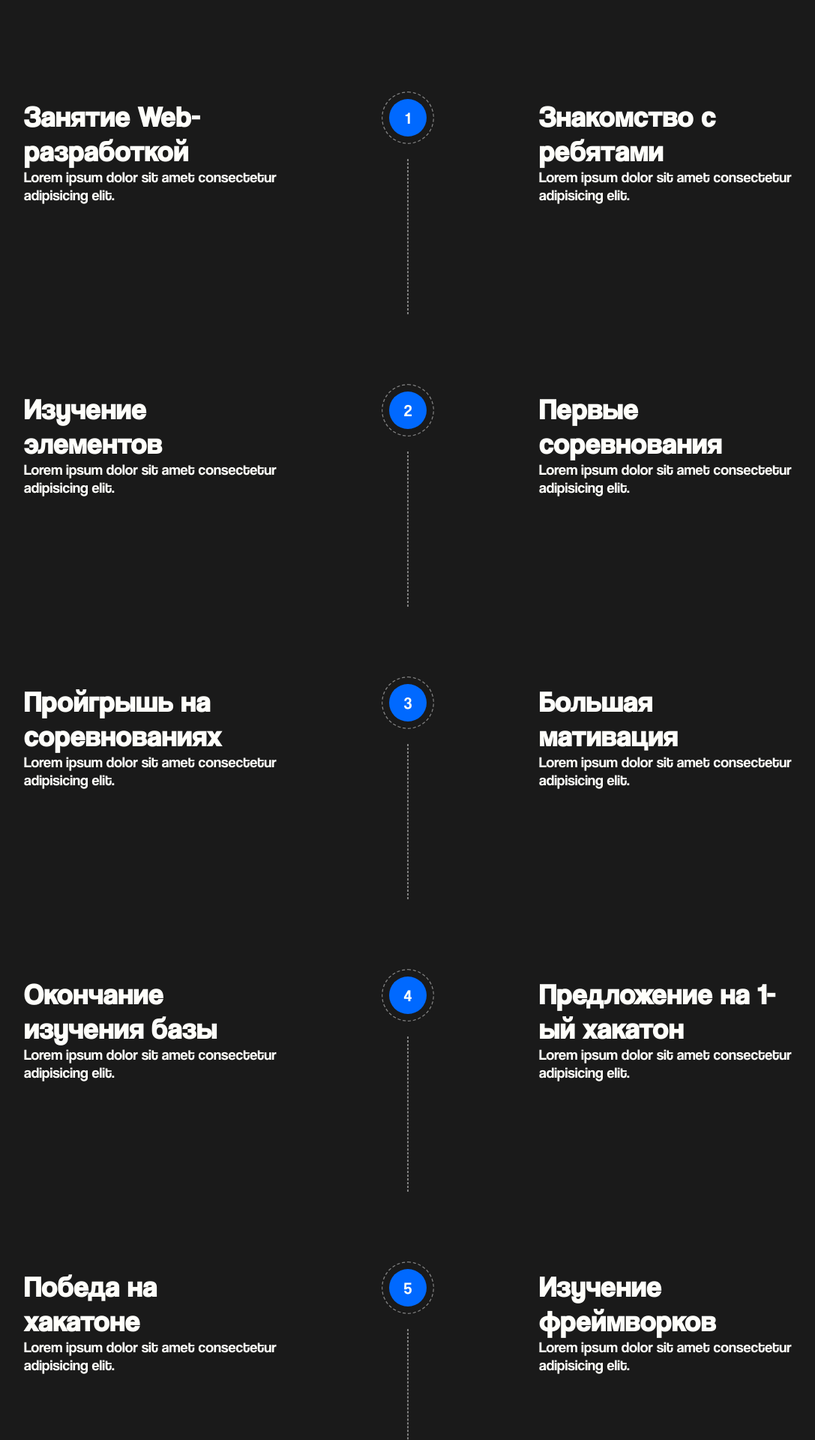
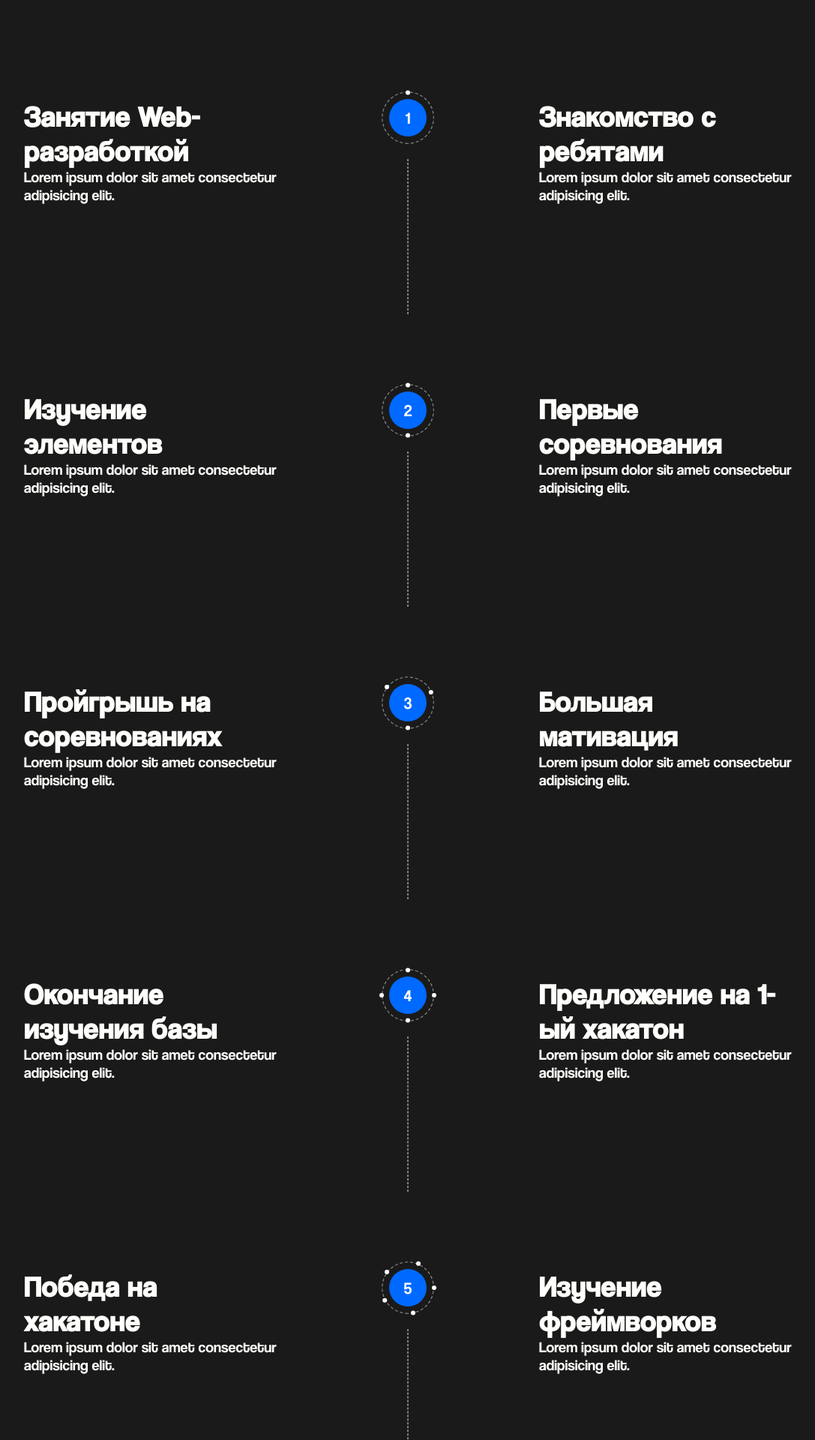
Before and after one commit to Centick/CodeMakers, a Vue app: page / in a window 1280 px wide. Shown: the part 4120-6040 px from the top of the page at 75% size, without its empty margins (96-1183 px from the left). Built offline with nearby package versions, Linux system fonts and the light colour scheme; the HTML template or start-up script is replaced by a standard one.

Commit message:
Electrons Animation Added ➕

```diff
--- a/src/assets/style/style.css
+++ b/src/assets/style/style.css
@@ -329,7 +329,22 @@ p{
     align-items: center;
     font-size: 22px;
 }
-
+@keyframes history_chronology_block {
+    0%{
+        transform: rotate(0deg) scale(1.4);
+    }
+    100%{
+        transform: rotate(360deg) scale(1.4);
+    }
+}
+@keyframes history_chronology_block-points {
+    0%{
+        transform: rotate(0deg);
+    }
+    100%{
+        transform: rotate(360deg);
+    }
+}
 .history_chronology_block::after{
     content: '';
     position: absolute;
@@ -337,10 +352,38 @@ p{
     left: 0;
     right: 0;
     bottom: 0;
-    /* background-color: grey; */
     border: 1px dashed gray;
     border-radius: 50%;
     transform: scale(1.4);
+    animation: history_chronology_block linear 10s infinite;
+}
+.history_chronology_block > .points{
+    position: absolute;
+    top: 0;
+    left: 0;
+    z-index: 5;
+    width: 100%;
+    height: 100%;
+    border-radius: 50%;
+    animation: history_chronology_block-points linear 10s infinite;
+}
+.history_text-wrap:nth-child(1) .history_chronology_block > .points{
+    box-shadow: var(--colorWhite) 0 calc(24px * 1.4) 0 -22px;
+}
+.history_text-wrap:nth-child(2) .history_chronology_block > .points{
+    box-shadow: var(--colorWhite) 0 calc(24px * 1.4) 0 -22px, var(--colorWhite) 0 calc(-24px * 1.4) 0 -22px;
+}
+.history_text-wrap:nth-child(3) .history_chronology_block > .points{
+    box-shadow: var(--colorWhite) calc(20px * 1.4) calc(15px * 1.4) 0 -22px, var(--colorWhite) calc(-22px * 1.4) calc(10px * 1.4) 0 -22px, var(--colorWhite) 0 calc(-24px * 1.4) 0 -22px;
+}
+.history_text-wrap:nth-child(4) .history_chronology_block > .points{
+    box-shadow: var(--colorWhite) 0 calc(24px * 1.4) 0 -22px, var(--colorWhite) 0 calc(-24px * 1.4) 0 -22px, var(--colorWhite) calc(25px * 1.4) 0 0 -22px, var(--colorWhite) calc(-25px * 1.4) 0 0 -22px;
+}
+.history_text-wrap:nth-child(5) .history_chronology_block > .points{
+    box-shadow: var(--colorWhite) calc(-10px * 1.4) calc(23px * 1.4) 0 -22px, var(--colorWhite) calc(20px * 1.4) calc(15px * 1.4) 0 -22px, var(--colorWhite) calc(22px * 1.4) calc(-12px * 1.4) 0 -22px, var(--colorWhite) calc(-5px * 1.4) calc(-24px * 1.4) 0 -22px, var(--colorWhite) calc(-25px * 1.4) 0 0 -22px;
+}
+.history_text-wrap:nth-child(6) .history_chronology_block > .points{
+    box-shadow: var(--colorWhite) calc(-4px * 1.4) calc(24px * 1.4) 0 -22px, var(--colorWhite) calc(21px * 1.4) calc(14px * 1.4) 0 -22px, var(--colorWhite) calc(23px * 1.4) calc(-10px * 1.4) 0 -22px, var(--colorWhite) calc(3px * 1.4) calc(-25px * 1.4) 0 -22px, var(--colorWhite) calc(-23px * 1.4) calc(9px * 1.4) 0 -22px, var(--colorWhite) calc(-20px * 1.4) calc(-15px * 1.4) 0 -22px;
 }
 
 .history_chronology_block::before{
--- a/src/components/MainComponent.vue
+++ b/src/components/MainComponent.vue
@@ -55,7 +55,10 @@
                         <h4>Занятие Web-разработкой</h4>
                         <p>Lorem ipsum dolor sit amet consectetur adipisicing elit.</p>
                     </div>
-                    <div class="history_chronology_block">1</div>
+                    <div class="history_chronology_block">
+                        1
+                        <div class="points"></div>
+                    </div>
                     <div class="history_block">
                         <h4>Знакомство с ребятами</h4>
                         <p>Lorem ipsum dolor sit amet consectetur adipisicing elit.</p>
@@ -67,7 +70,10 @@
                         <h4>Изучение элементов</h4>
                         <p>Lorem ipsum dolor sit amet consectetur adipisicing elit.</p>
                     </div>
-                    <div class="history_chronology_block">2</div>
+                    <div class="history_chronology_block">
+                        2
+                        <div class="points"></div>
+                    </div>
                     <div class="history_block">
                         <h4>Первые соревнования</h4>
                         <p>Lorem ipsum dolor sit amet consectetur adipisicing elit.</p>
@@ -79,7 +85,10 @@
                         <h4>Пройгрышь на соревнованиях</h4>
                         <p>Lorem ipsum dolor sit amet consectetur adipisicing elit.</p>
                     </div>
-                    <div class="history_chronology_block">3</div>
+                    <div class="history_chronology_block">
+                        3
+                        <div class="points"></div>
+                    </div>
                     <div class="history_block">
                         <h4>Большая мативация</h4>
                         <p>Lorem ipsum dolor sit amet consectetur adipisicing elit.</p>
@@ -91,7 +100,10 @@
                         <h4>Окончание изучения базы</h4>
                         <p>Lorem ipsum dolor sit amet consectetur adipisicing elit.</p>
                     </div>
-                    <div class="history_chronology_block">4</div>
+                    <div class="history_chronology_block">
+                        4
+                        <div class="points"></div>
+                    </div>
                     <div class="history_block">
                         <h4>Предложение на 1-ый хакатон</h4>
                         <p>Lorem ipsum dolor sit amet consectetur adipisicing elit.</p>
@@ -103,7 +115,10 @@
                         <h4>Победа на хакатоне</h4>
                         <p>Lorem ipsum dolor sit amet consectetur adipisicing elit.</p>
                     </div>
-                    <div class="history_chronology_block">5</div>
+                    <div class="history_chronology_block">
+                        5
+                        <div class="points"></div>
+                    </div>
                     <div class="history_block">
                         <h4>Изучение фреймворков</h4>
                         <p>Lorem ipsum dolor sit amet consectetur adipisicing elit.</p>
@@ -114,7 +129,10 @@
                         <h4>Различные хакатоны</h4>
                         <p>Lorem ipsum dolor sit amet consectetur adipisicing elit.</p>
                     </div>
-                    <div class="history_chronology_block">6</div>
+                    <div class="history_chronology_block">
+                        6
+                        <div class="points"></div>
+                    </div>
                     <div class="history_block">
                         <h4>Предложения о работе</h4>
                         <p>Lorem ipsum dolor sit amet consectetur adipisicing elit.</p>
```
